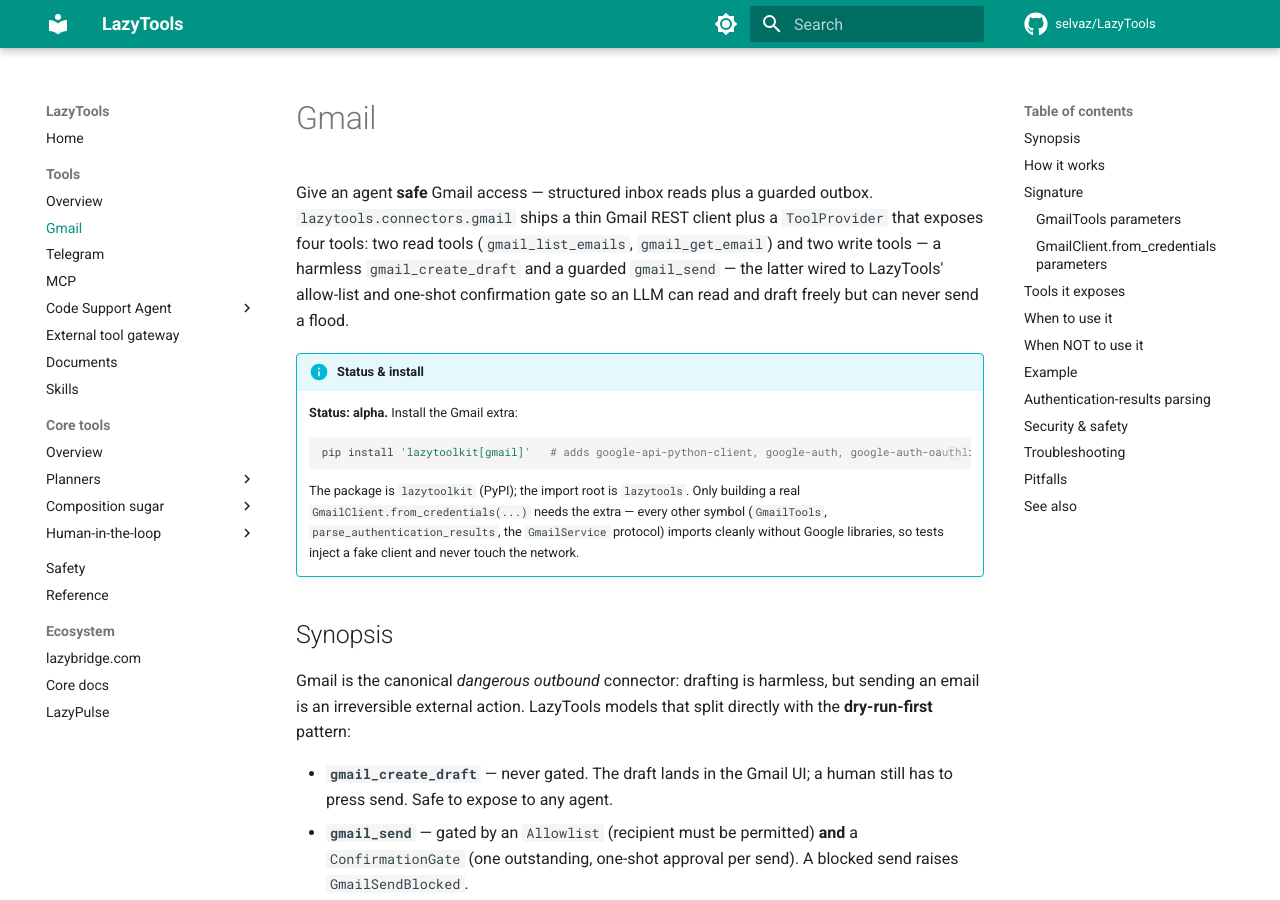
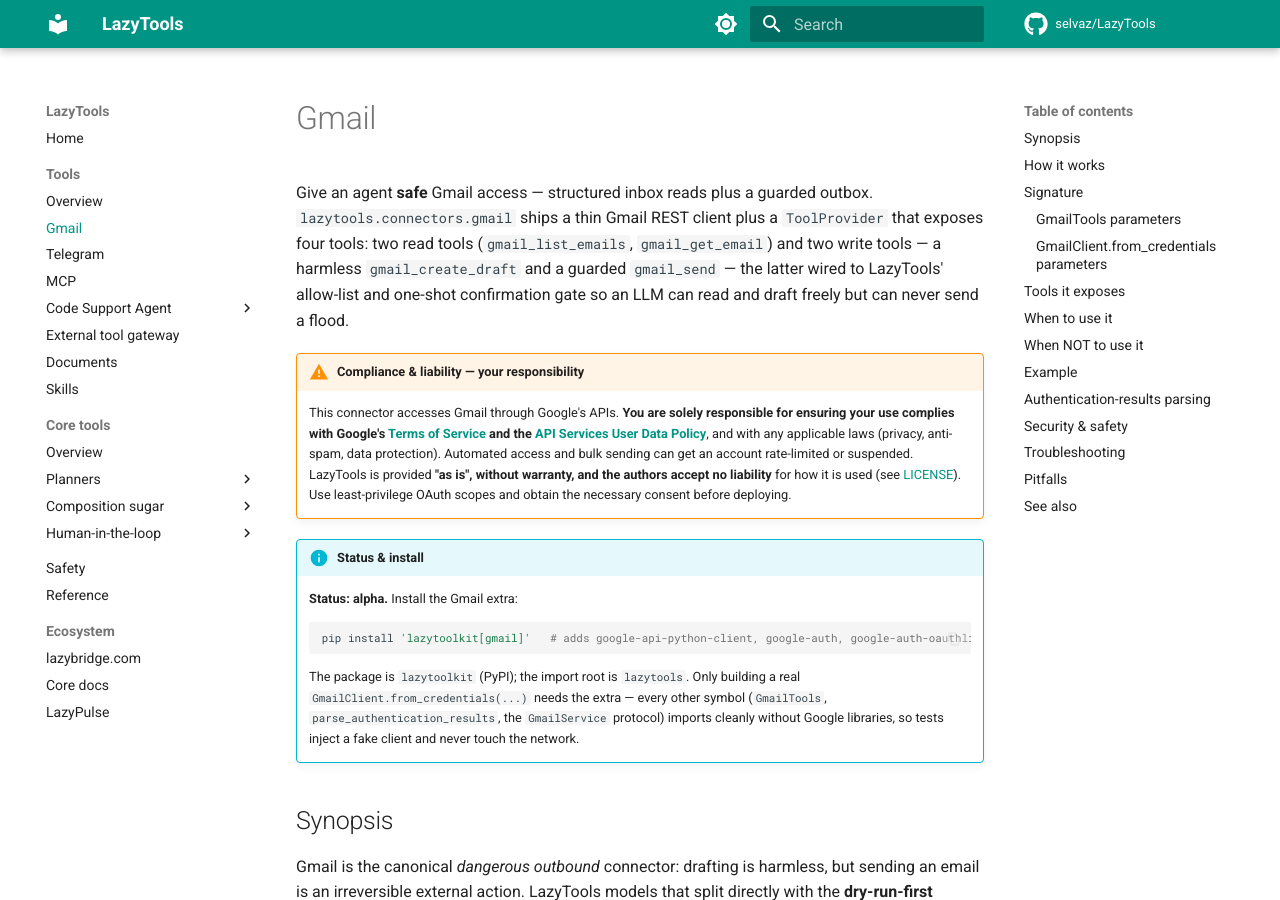
Before and after one commit to selvaz/LazyTools, an MkDocs documentation site: the page built from docs/gmail.md, in a window 1280 px wide and 900 px high. Built offline with MkDocs 1.6.1 and Material for MkDocs 9.7.7, drawn with Linux system fonts in a browser that asks for light colours; comment, search, counter and statistics services are not loaded.

Commit message:
docs: add Google ToS compliance & no-liability disclaimer (#19)
Add a visible 'Compliance & liability — your responsibility' notice to the
Gmail-facing surfaces: a top-of-page warning admonition on the docs site and a
GitHub [!IMPORTANT] alert in the README. States that users must comply with
Google's Terms of Service / API Services User Data Policy and that the project
is provided as-is with no warranty or liability.

Co-authored-by: Claude <noreply@anthropic.com>

```diff
--- a/docs/gmail.md
+++ b/docs/gmail.md
@@ -7,6 +7,19 @@ outbox. `lazytools.connectors.gmail` ships a thin Gmail REST client plus a
 guarded `gmail_send` — the latter wired to LazyTools' allow-list and one-shot
 confirmation gate so an LLM can read and draft freely but can never send a
 flood.
+
+!!! warning "Compliance & liability — your responsibility"
+    This connector accesses Gmail through Google's APIs. **You are solely
+    responsible for ensuring your use complies with Google's
+    [Terms of Service](https://policies.google.com/terms) and the
+    [API Services User Data Policy](https://developers.google.com/terms/api-services-user-data-policy)**,
+    and with any applicable laws (privacy, anti-spam, data protection).
+    Automated access and bulk sending can get an account rate-limited or
+    suspended. LazyTools is provided **"as is", without warranty, and the
+    authors accept no liability** for how it is used (see
+    [LICENSE](https://github.com/selvaz/LazyTools/blob/main/LICENSE)). Use
+    least-privilege OAuth scopes and obtain the necessary consent before
+    deploying.
 
 !!! info "Status & install"
     **Status: alpha.** Install the Gmail extra:
```
Also changed, not shown: README.md (+8 -0 lines).
